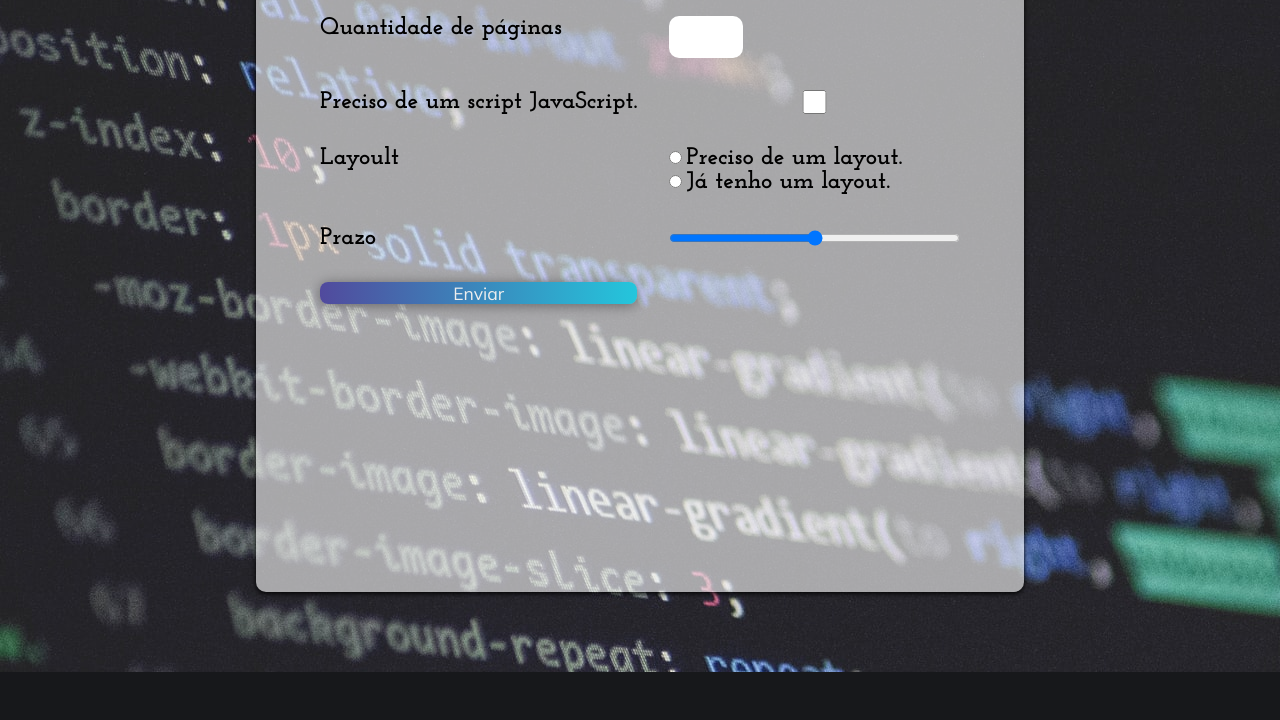
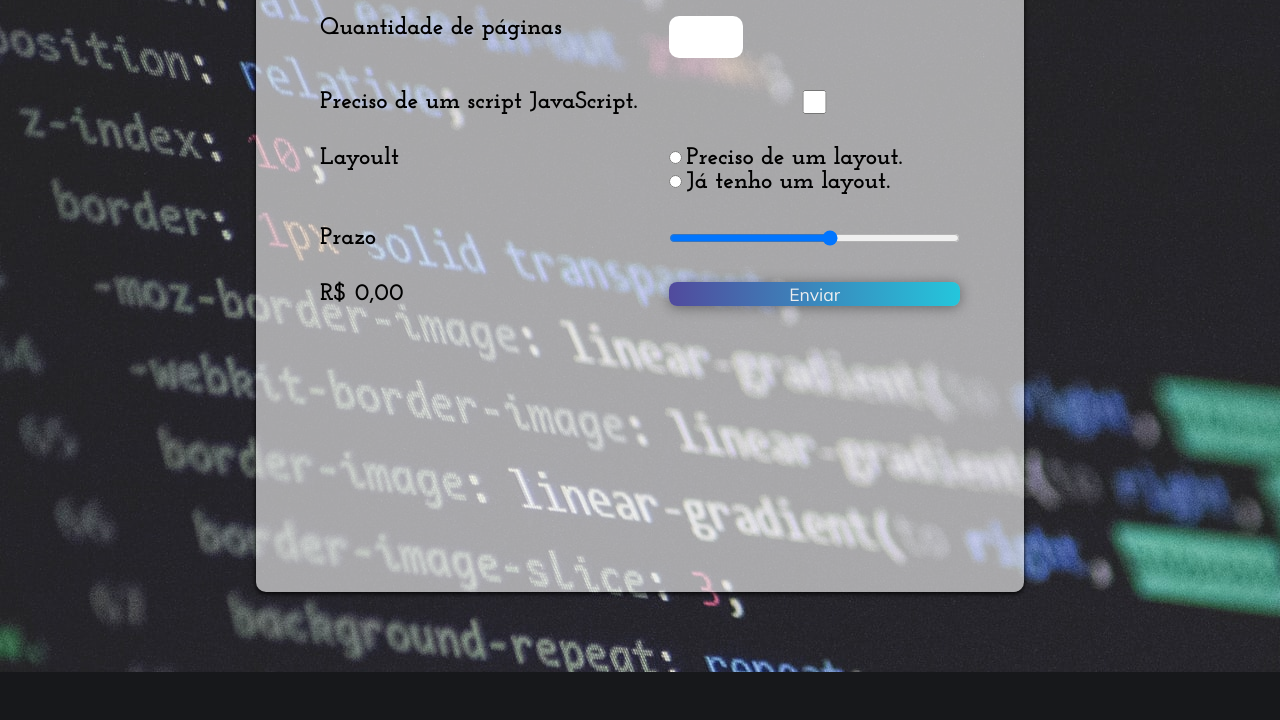
Before and after one commit to dbleonardo/portfolio, a plain HTML site: page index.html in a window 1280 px wide. Shown: the part 3064-3784 px from the top of the page. Drawn offline with Linux system fonts and the light colour scheme.

Commit message:
:package: Término do cálculo do orçamento.

```diff
--- a/index.html
+++ b/index.html
@@ -203,7 +203,8 @@
                         </div>
                     </div><!--group-layout-->
                     <label for="prazo">Prazo</label>
-                    <input type="range" name="prazo" id="prazo">
+                    <input type="range" name="prazo" id="prazo" min="1" max="10">
+                    <label id="preco">R$ 0,00</label>
                     <button class="btn btn-orcamento" type="submit">Enviar</button>
                 </form>
             </div>
```
